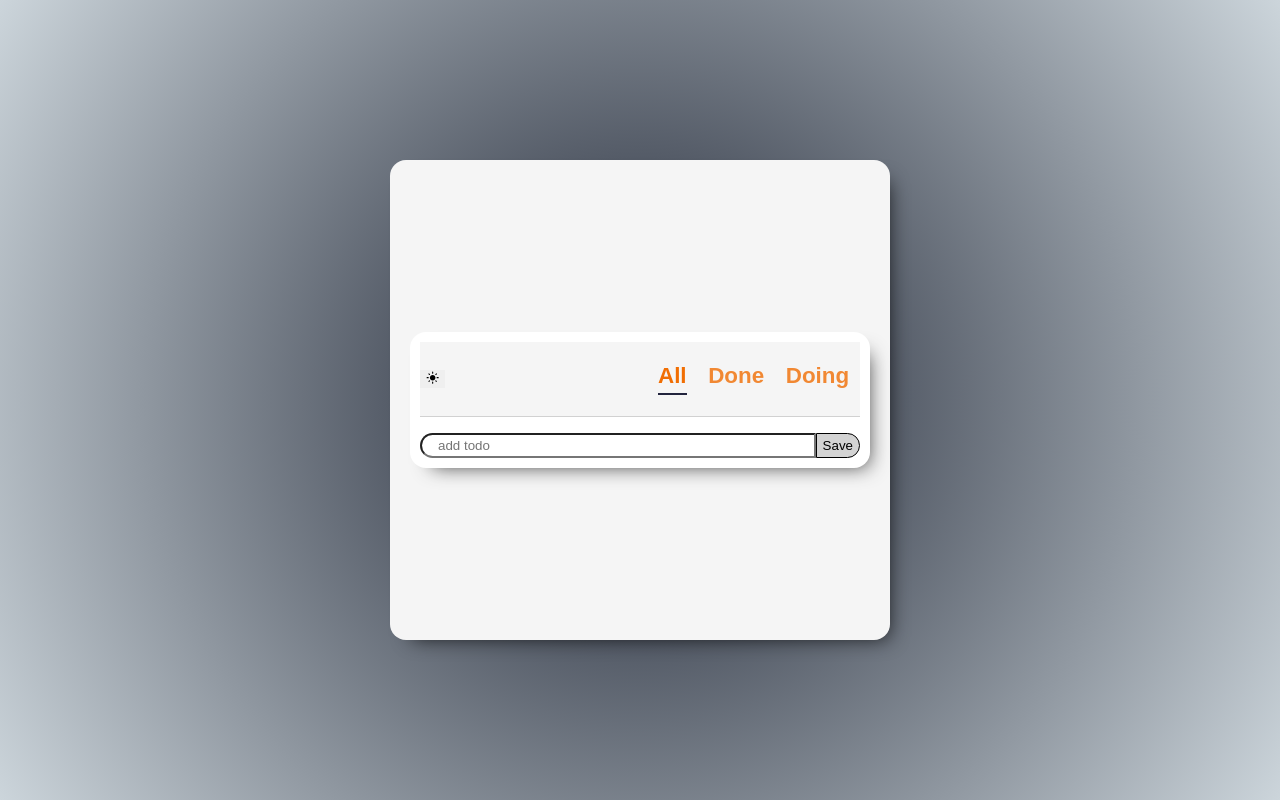
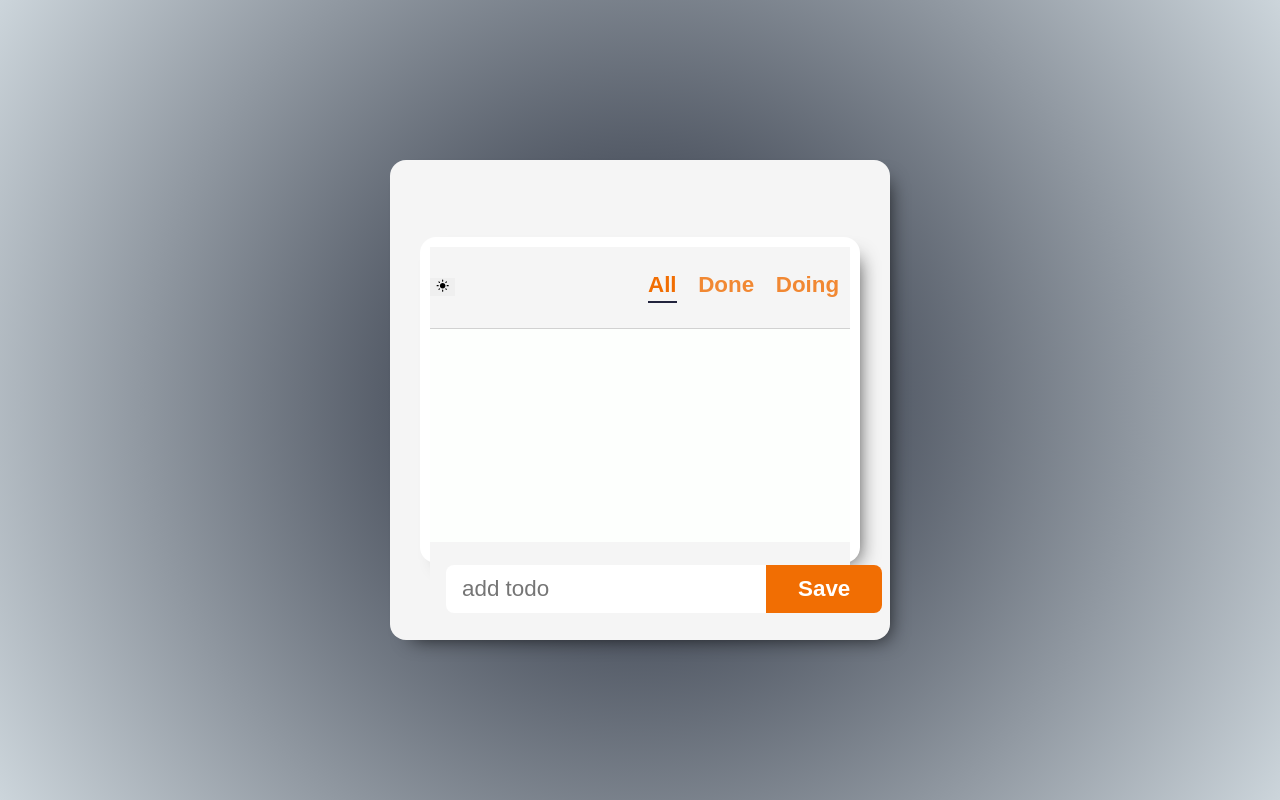
Before and after one commit to wwwkimminja/react-postCss-todo, a React (Create React App) app: page / in a window 1280 px wide. Built offline with nearby package versions, Linux system fonts and the light colour scheme.

Commit message:
styling Main

```diff
--- a/src/Form.jsx
+++ b/src/Form.jsx
@@ -1,18 +1,16 @@
-import React, { useContext, useState } from 'react'
+import React, { useState } from 'react'
 import styles from './Form.module.css'
-import { TodoListContext } from './context/TodoListContext';
 
-function Form() {
+function Form({onAdd}) {
   const [todo,setTodo]= useState('');
 
 
- const {handleAdd} = useContext(TodoListContext)
  const handleSubmit = (e)=>{
   e.preventDefault()
   if(todo.trim().length === 0){
     return;
   }
-  handleAdd(todo)
+  onAdd(todo)
   return setTodo('')
  }
  const handleChange = (e)=>{
@@ -21,9 +19,9 @@
 
 
   return (
-    <form onSubmit={handleSubmit} className={styles.container}>
-      <input type="text" className={styles.input} value = {todo} onChange={handleChange} placeholder='add todo'/>
-      <button type='submit'>Save</button>
+    <form onSubmit={handleSubmit} className={styles.form}>
+      <input type="text"  className={styles.input} value = {todo} onChange={handleChange} placeholder='add todo'/>
+      <button type='submit' className={styles.button}>Save</button>
     </form>
   )
 }
--- a/src/Form.module.css
+++ b/src/Form.module.css
@@ -1,19 +1,29 @@
-.container{
+.form{
+  width: 100%;
   display: flex;
-  bottom: 5px;
-}
-form {
-  height: 25px;
+  padding: 1.4rem 1rem;
+  background-color: var(--color-bg-dark);
 }
 .input{
-  flex-grow: 1;
-  border-radius: 16px 0 0 16px;
-  padding-left: 16px;
-
+  font-size: 1.4rem;
+  padding: 0.7rem 1rem;
+  border: none;
+  outline: none;
+  flex:1 0 auto;
+  border-top-left-radius: 8px;
+  border-bottom-left-radius: 8px;
 
 }
-button[type="submit"]{
-  border: 1px solid rgb(0, 0, 0);
-  background-color: lightgray;
-  border-radius: 0 16px 16px 0;
+.button{
+  background-color: var(--color-accent);
+  color: var(--color-white);
+  font-weight: bold;
+  font-size: 1.4rem;
+  padding: 0 2rem;
+  border-top-right-radius: 8px;
+  border-bottom-right-radius: 8px;
+
 }
+.button:hover {
+  filter:brightness(125%)
+}
--- a/src/Item.jsx
+++ b/src/Item.jsx
@@ -1,23 +1,27 @@
 import React from 'react'
 import styles from './Item.module.css'
-import {MdOutlineCheckBoxOutlineBlank,MdOutlineCheckBox,MdDeleteForever} from 'react-icons/md'
+import {FaTrashAlt} from 'react-icons/fa'
 
 
-function Item({item,handleDelete,handleCheck}) {
+function Item({item,onDelete,onUpdate}) {
   const isChecked = item.state ==="done"
-  const textDecorationLine = isChecked ? "line-through" :"none"
+
+  const handleChange =(e)=>{
+    const status = e.target.checked?'done':'doing'
+    onUpdate({...item,status})
+
+  }
+
 
   return (
-    <li className={styles.container}>
-      <div  onClick={()=>handleCheck(item)}>
-      {isChecked?
-      <MdOutlineCheckBox/>:
-      <MdOutlineCheckBoxOutlineBlank />
-      }
-
-       <span className={styles.content} style={{textDecorationLine}}>{item.content}</span>
-      </div>
-      <MdDeleteForever size={20} onClick={()=> handleDelete(item.id)} className={styles.delete}/>
+    <li className={styles.todo}>
+      <input type="checkbox" id="checkbox" checked={isChecked} onChange={handleChange}className={styles.checkbox}/>
+      <label htmlFor='checkbox' className={styles.text}>{item.content}</label>
+      <span className={styles.icon}>
+        <button  className={styles.button} onClick={()=> onDelete(item.id)}>
+          <FaTrashAlt/>
+        </button>
+      </span>
   </li>
   )
 }
--- a/src/Item.module.css
+++ b/src/Item.module.css
@@ -1,16 +1,35 @@
-.container{
-  height: 30px;
+.todo{
   display: flex;
   justify-content: space-between;
   align-items: center;
+  padding: 0.5rem 1rem;
+  margin:0.1rem 0;
+  color:var(--color-text)
 }
-.content{
-  margin-left: 5px;
+.checkbox{
+ width: 1.5rem;
+ height: 1.5rem;
 }
-.delete {
-  cursor: pointer;
-  transition: linear;
+.text{
+  flex:1 1 0%;
+  margin-left: 0.5rem;
+  font-size: 1.5rem;
 }
-.delete:hover {
-  transform: scale(1.2);
+
+.icon{
+  width: 26px;
+  height: 26px;
+  background-color: var(--color-grey);
+  border-radius: 100%;
+  transition: all 150ms ease-out;
 }
+
+.icon:hover{
+  background-color: var(--color-accent);
+  transform: rotate(15deg) scale(1.2);
+}
+.button{
+  color: var(--color-text);
+  background-color: transparent;
+
+}
--- a/src/Main.jsx
+++ b/src/Main.jsx
@@ -2,21 +2,25 @@
 import styles from './Main.module.css'
 import Item from './Item'
 import { TodoListContext } from './context/TodoListContext'
+import Form from './Form'
 
 
 function Main({filterType}) {
-  const {todoList,handleDelete,handleState} = useContext(TodoListContext)
+  const {todoList,handleDelete,handleState,handleAdd} = useContext(TodoListContext)
 
   const filterd = getFilteredItem(todoList,filterType)
 
   return (
-    <ul className={styles.container} >
+    <section className={styles.container}>
+    <ul className={styles.list}>
       {
         filterd.map((v)=>
-          <Item  key={v.id} item={v} handleDelete={handleDelete} handleCheck={handleState}/>
+        <Item  key={v.id} item={v} onDelete={handleDelete} onUpdate={handleState}/>
         )
       }
     </ul>
+    <Form onAdd={handleAdd}/>
+    </section>
   )
 }
 
--- a/src/Main.module.css
+++ b/src/Main.module.css
@@ -1,4 +1,14 @@
-.container {
-  list-style: none;
-  padding:0;
+.container{
+  height: 100%;
+  min-height: 0;
+  background-color:var(--color-bg);
+  display: flex;
+  flex-direction: column;
+
 }
+.list{
+  flex: 1 1 auto;
+  overflow-y: auto;
+
+
+}
--- a/src/index.css
+++ b/src/index.css
@@ -4,8 +4,12 @@
   --color-grey:#d1d1d1;
   --color-text:#22243d;
   --color-accent:#f16e03;
+  --color-white:white;
+  --color-scrollbar:#aaa7a7;
 }
-
+* {
+  box-sizing: border-box;
+}
 body {
   margin: 0;
   font-family: -apple-system, BlinkMacSystemFont, 'Segoe UI', 'Roboto', 'Oxygen',
@@ -20,6 +24,9 @@
   align-items: center;
   background: rgb(84,91,103);
   background: radial-gradient(circle, rgba(84,91,103,1) 32%, rgba(204,213,219,1) 100%);
+  font-size: 1.2rem;
+  accent-color: var(--color-accent);
+
 }
 
 #root {
@@ -42,14 +49,26 @@
 button{
   outline: none;
   border: none;
+  cursor:pointer;
 
 }
 
-button:hover{
-  cursor: pointer;
-}
+
 
 ul{
   list-style:none;
   padding-left:0;
 }
+
+::-webkit-scrollbar{
+  width:0.5rem;
+}
+::-webkit-scrollbar-track{
+  background-color: var(--color-bg-dark);
+}
+::-webkit-scrollbar-thumb{
+  background-color: var(--color-scrollbar);
+}
+::-webkit-scrollbar-thumb:hover{
+  background-color: var(--color-accent);
+}
```
